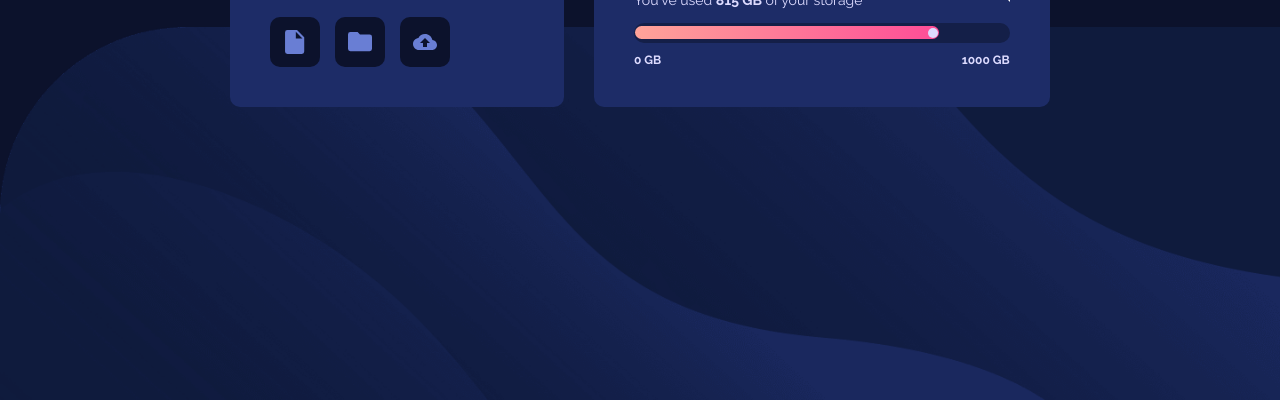
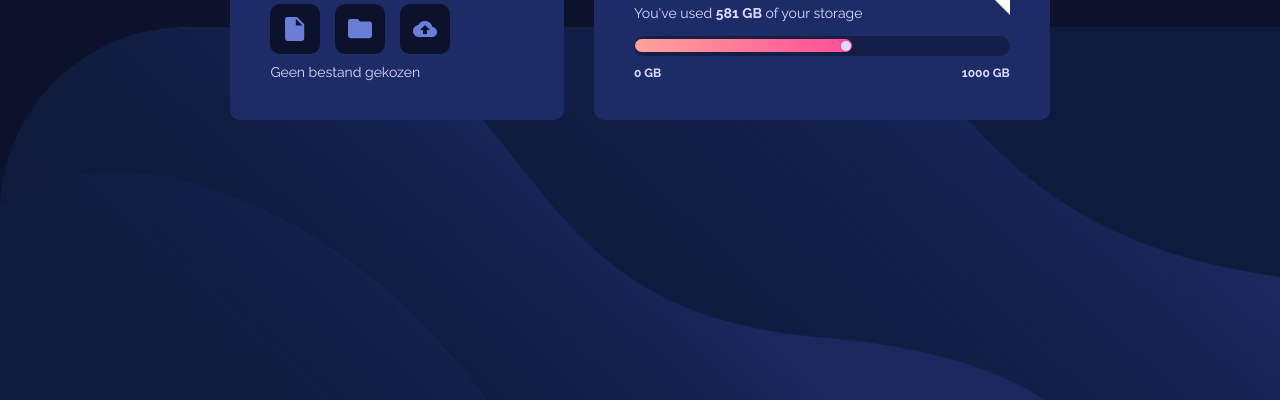
Before and after one commit to GeraldVeeneman/fylo-data-storage, a website: page index.html in a window 1280 px wide. Shown: the part 400-800 px from the top of the page. Drawn offline with Linux system fonts and the light colour scheme.

Commit message:
Added js fuctions upload button and random gb used

```diff
--- a/index.html
+++ b/index.html
@@ -24,13 +24,19 @@
       <div class="fylo__icons">
         <figure class="icon"><img src="../images/icon-document.svg" alt="document icon"></figure>
         <figure class="icon"><img src="../images/icon-folder.svg" alt="folder icon"></figure>
-        <figure class="icon"><img src="../images/icon-upload.svg" alt="upload icon"></figure>
+        <!-- <figure class="icon"><img src="../images/icon-upload.svg" alt="upload icon"></figure> -->
 
-      </div>
+        <input type="file" id="upload" hidden/>
+        <label class="icon" for="upload">
+          <img src="../images/icon-upload.svg" alt="upload icon" title="Upload bestand">
+        </label>
+
+
+      </div><p id="file-chosen">Geen bestand gekozen</p>
     </div>
 
       <div class="meter">
-        <p class="meter__description">You've used <b>815 GB</b> of your storage</p>
+        <p class="meter__description">You've used <span id="gb-used">815 GB</span> of your storage</p>
         <div class="meter__bar">
           <div class="meter__bar-value">
             <span class="meter__bar-value-ball"></span>
@@ -42,7 +48,7 @@
         </div>
         <div class="meter__msg-box">
           <div class="meter__gb-left">
-            <span class="meter__gb-left-num">185&nbsp;</span>
+            <span class="meter__gb-left-num">185</span>
             <span class="meter__gb-left-text">gb left</span>
           </div>
           <div class="meter__triangle"></div>
@@ -50,5 +56,31 @@
       </div>
     </div>
   </div>
+
+  <script>
+    window.onload = function() {
+      const meterBarValue = document.querySelector(".meter__bar-value");
+      const gbUsed = document.getElementById("gb-used");
+      const gbLeft = document.querySelector(".meter__gb-left-num");
+      const randomGB = getRandomIntInclusive(10, 1000);
+
+      meterBarValue.style.width = randomGB/10 + '%';
+      gbUsed.textContent = randomGB + " gb";
+      gbLeft.textContent = 1000 - randomGB;
+    };
+
+    function getRandomIntInclusive(min, max) {
+      min = Math.ceil(min);
+      max = Math.floor(max);
+      return Math.floor(Math.random() * (max - min + 1) + min); //The maximum is inclusive and the minimum is inclusive
+    };
+
+    const actualBtn = document.getElementById('upload');
+    const fileChosen = document.getElementById('file-chosen');
+    actualBtn.addEventListener('change', function(){
+      fileChosen.textContent = this.files[0].name
+    })
+  </script>
+
 </body>
 </html>
--- a/sass/style.scss
+++ b/sass/style.scss
@@ -111,9 +111,24 @@ body {
                 align-items: center;
             }
 
+            label {
+                height: 5rem;
+                width: 5rem;
+                background-color: var(--very-dark-blue);
+                display: flex;
+                justify-content: center;
+                align-items: center;
+                cursor: pointer;
+            }
+
             .icon {
                 border-radius: 10px;
             }
+        }
+
+        p#file-chosen {
+            margin-top: 1rem;
+            font-size: 1.4rem;
         }
     }
 
@@ -143,6 +158,11 @@ body {
                 text-align: left;
             }
 
+            & #gb-used {
+                font-weight: 700;
+                text-transform: uppercase;
+            }
+
         }
 
         &__bar {
@@ -167,6 +187,8 @@ body {
                 width: 81.5%;
                 background: var(--gradient);
                 border-radius: 10px;
+
+                transition: width .5s;
 
                 &-ball {
                     display: inline-block;
@@ -232,6 +254,7 @@ body {
             &-num {
                 color: var(--very-dark-blue);
                 font-size: 4rem;
+                margin-right: 1rem;
 
             }
 
@@ -240,6 +263,7 @@ body {
                 text-transform: uppercase;
                 font-size: 1.2rem;
                 letter-spacing: 0.1rem;
+                white-space: nowrap;
             }
         }
 
```
Also changed, not shown: css/style.css, 1 other file.
